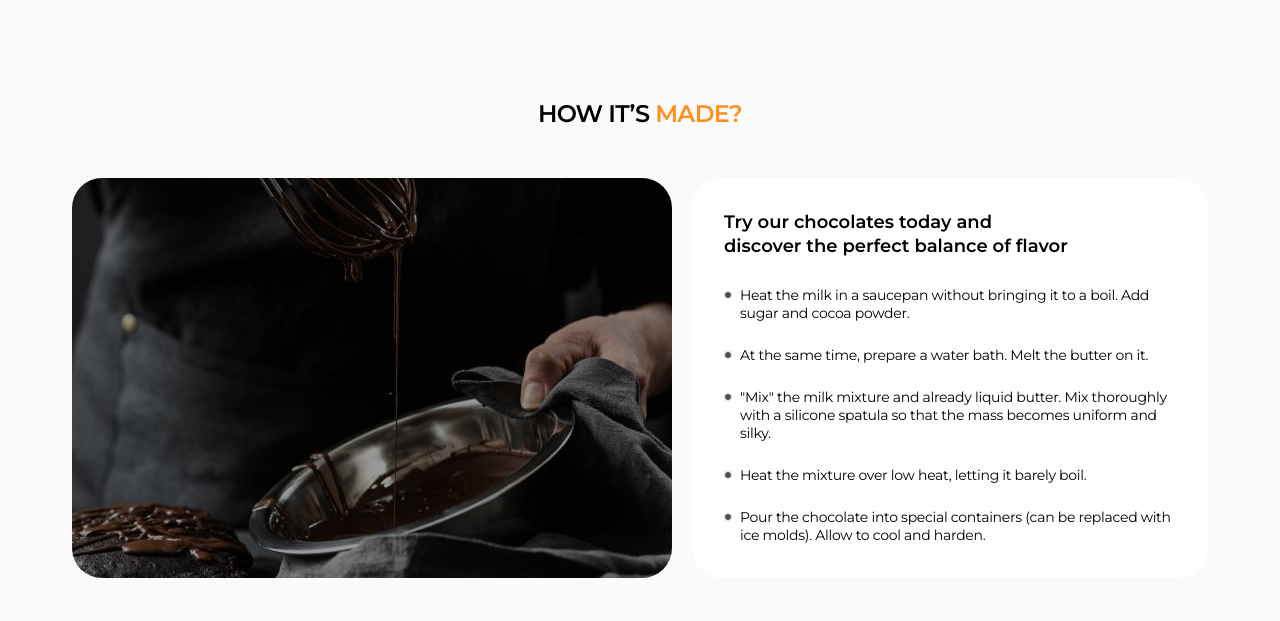
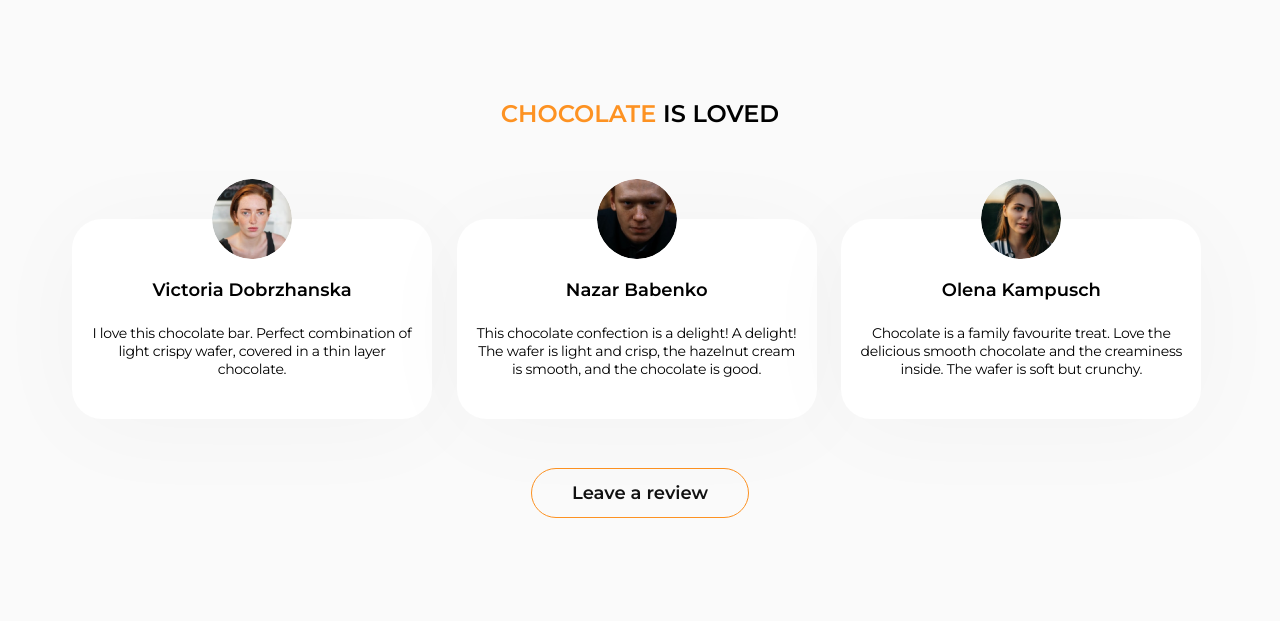
Before and after one commit to KaguasBest/SimplyChocolate, a plain HTML site: page index.html in a window 1280 px wide. Drawn offline with nearby package versions, Linux system fonts and the light colour scheme.

Commit message:
Adaptive "Staff section"

```diff
--- a/css/styles.css
+++ b/css/styles.css
@@ -850,34 +850,80 @@ p {
 
 /* Staff section */
 .personal {
-  padding: 100px 0;
+  padding: 60px 0;
+}
+
+@media only screen and (min-width: 768px) {
+  .personal {
+    padding: 80px 0;
+  }
+}
+
+@media only screen and (min-width: 1200px) {
+  .personal {
+    padding: 100px 0;
+  }
 }
 .personal-container {
   text-align: center;
 }
-.sub-title {
-  margin-bottom: 91px;
+.personal-title {
+  margin-bottom: 74px;
+  text-transform: uppercase;
 }
+
+@media only screen and (min-width: 768px) {
+  .personal-title {
+    margin-bottom: 91px;
+  }
+}
+
 .personal-list {
   display: flex;
+  flex-direction: column;
   flex-wrap: wrap;
-  gap: 28px;
-  margin-bottom: 59px;
+  gap: 70px 18px;
+  justify-content: center;
+  margin-bottom: 49px;
 }
+
+@media only screen and (min-width: 768px) {
+  .personal-list {
+    flex-direction: row;
+    gap: 70px 18px;
+    align-items: start;
+  }
+}
+
 .personal-item {
   background-color: var(--second-white);
   border-radius: 30px;
-  width: calc((100% - 28px * 2) / 3);
+  width: 335px;
+  height: 200px;
   text-align: center;
   align-items: center;
-  padding: 24px;
+  padding: 18px;
   box-shadow: var(--shadov);
   position: relative;
+  margin: auto;
 }
 
+@media only screen and (min-width: 768px) {
+  .personal-item {
+    padding: 16px;
+    width: calc((100% - 18px) / 2);
+    margin-left: 0;
+  }
+}
+
+@media only screen and (min-width: 1200px) {
+  .personal-item {
+    width: calc((100% - 28px * 2) / 3);
+  }
+}
 .personal-item-img {
   position: absolute;
-  top: -25%;
+  top: -20%;
   left: 50%;
   border-radius: 50%;
   transform: translate(-50%, 0%) scale(1);
@@ -887,17 +933,15 @@ p {
   background-repeat: no-repeat;
   background-position: center;
   background-size: cover;
-  background-image: url('../images/employee/empl-1.png');
 }
 /* @media (min-device-pixel-ratio: 2), (min-resolution: 192dpi), (min-resolution: 2dppx) {
   .personal-item-img {
-    background-image: var(--dark-gradient), url('../images/made/how-its-made-mobile @2x.jpg');
+    background-image: var(--dark-gradient), url('../images/employee/empl-1@2x.jpg');
   }
 }
 @media only screen and (min-width: 768px) {
   .personal-item-img {
-
-    background-image: var(--dark-gradient), url('../images/made/how-its-made-tablet.jpg');
+    background-image: var(--dark-gradient), url('../images/employee/empl-2@2x.jpg');
   }
 
   @media (min-device-pixel-ratio: 2), (min-resolution: 192dpi), (min-resolution: 2dppx) {
@@ -905,7 +949,7 @@ p {
       background-image: var(--dark-gradient), url('../images/made/how-its-made-tablet @2x.jpg');
     }
   }
-} */
+}
 @media only screen and (min-width: 1200px) {
   .personal-item-img {
     max-width: 80px;
@@ -918,9 +962,9 @@ p {
       background-image: var(--dark-gradient), url('../images/made/how-its-made-desktop\ @2x.jpg');
     }
   }
-}
+} */
 .personal-item-title {
-  margin-top: 24px;
+  margin-top: 45px;
   margin-bottom: 24px;
 }
 .text {
--- a/index.html
+++ b/index.html
@@ -238,7 +238,7 @@
       <!-- End Ingridiernt section -->
 
       <!-- How it's made section -->
-      <section id="how-its-made" class="how-its-made">
+      <!-- <section id="how-its-made" class="how-its-made">
         <div class="container how-its-made-container">
           <h2 class="made-title">HOW IT&#8217;S <span class="accent">made?</span></h2>
           <div class="how-its-made-wrap">
@@ -277,16 +277,17 @@
             </div>
           </div>
         </div>
-      </section>
+      </section> -->
       <!-- End How it's made section -->
 
       <!-- Our staff -->
-      <!-- <section id="loved" class="personal">
+      <section id="loved" class="personal">
         <div class="container personal-container">
-          <h2 class="sub-title"><span class="accent">chocolate</span> is loved</h2>
+          <h2 class="personal-title"><span class="accent">chocolate</span> is loved</h2>
           <ul class="personal-list list">
             <li class="personal-item list-item">
               <img
+                srcset="./images/employee/empl-1.png, ./images/employee/empl-1@2x.png"
                 src="./images/employee/empl-1.png"
                 alt="our staff Victoria Dobrzhanska"
                 class="img personal-item-img"
@@ -299,6 +300,7 @@
             </li>
             <li class="personal-item list-item">
               <img
+                srcset="./images/employee/empl-2.png, ./images/employee/empl-2@2x.png"
                 src="./images/employee/empl-2.png"
                 alt="our staff Nazar Babenko"
                 class="img personal-item-img"
@@ -312,6 +314,7 @@
             </li>
             <li class="personal-item list-item">
               <img
+                srcset="./images/employee/empl-3.png, ./images/employee/empl-3@2x.png"
                 src="./images/employee/empl-3.png"
                 alt="our staff Olena Kampusch"
                 class="img personal-item-img"
@@ -326,7 +329,7 @@
           </ul>
           <button class="btn modal-btn" type="button" data-modal-open>Leave a review</button>
         </div>
-      </section> -->
+      </section>
       <!-- End Our staff -->
     </main>
     <!-- End Main section -->
```
Also changed, not shown: images/employee/empl-1@2x.png (renamed from images/employee/empl-1 @2x.png), images/employee/empl-2@2x.png (renamed from images/employee/empl-2 @2x.png), images/employee/empl-3@2x.png (renamed from images/employee/empl-3 @2x.png).
